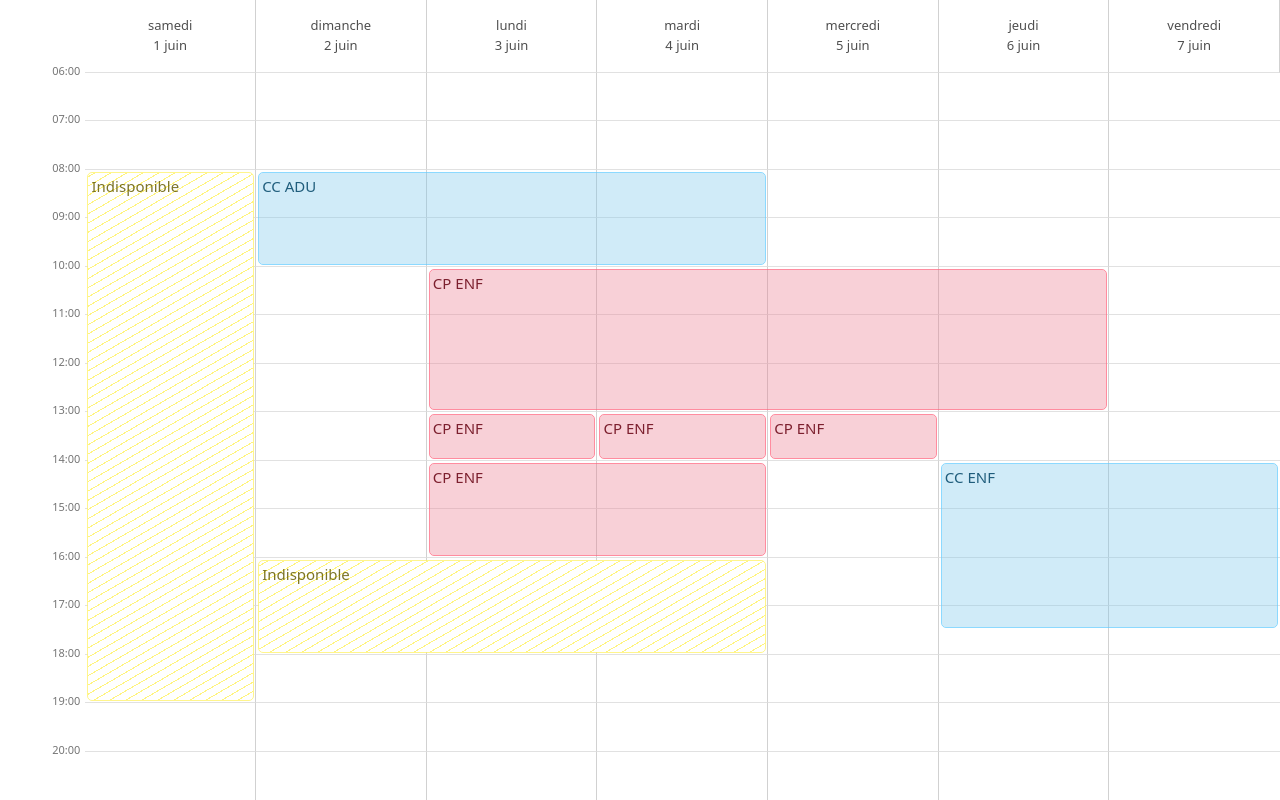
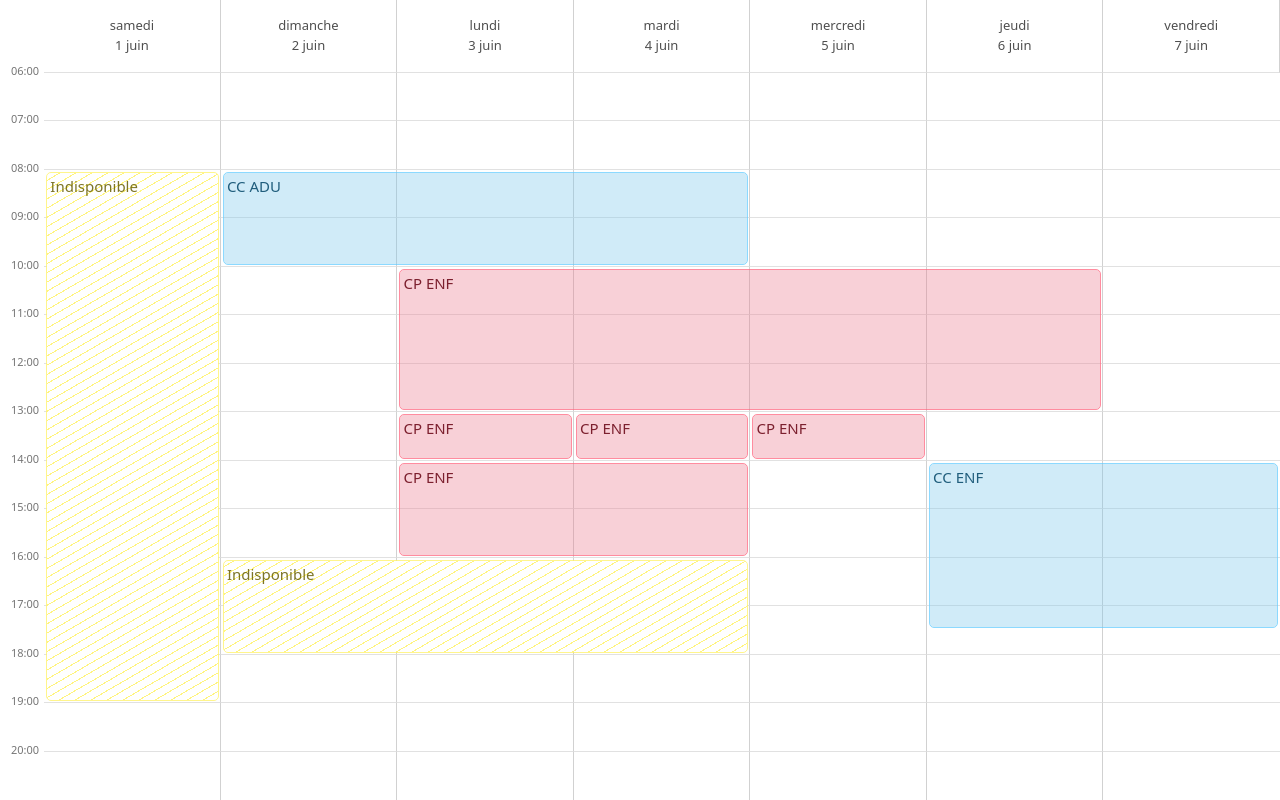
Before and after one commit to cedric-marcone/tempo-ui, a React (Vite) app: page / in a window 1280 px wide. Built offline with nearby package versions, Linux system fonts and the light colour scheme.

Commit message:
Improve planning grid definition

```diff
--- a/src/planning.module.css
+++ b/src/planning.module.css
@@ -1,14 +1,12 @@
 .grid {
-  --hcol: minmax(35px, 0.5fr);
+  --hcol: minmax(40px, 0.25fr);
   --col: minmax(90px, 1fr);
   --hrow: minmax(45px, 1.5fr);
   --row: minmax(25px, 1fr);
 
   display: grid;
+  grid-template-columns: var(--hcol) repeat(7, var(--col));
   grid-template-rows: var(--hrow) repeat(auto-fit, var(--row));
-  grid-template-columns:
-    var(--hcol) var(--col) var(--col) var(--col) var(--col) var(--col)
-    var(--col) var(--col);
 
   inline-size: 100cqi;
   block-size: 100cqb;
@@ -141,8 +139,9 @@
   background-color: hsla(var(--hue), 0%, 75%, 0.25);
   outline: none;
   border-radius: 0;
-  /* font-size: 10px;
-  padding: 0 1px; */
+  font-size: 10px;
+  padding: 0 1px;
+  overflow: visible;
 }
 .CC {
   --hue: 200;
```
